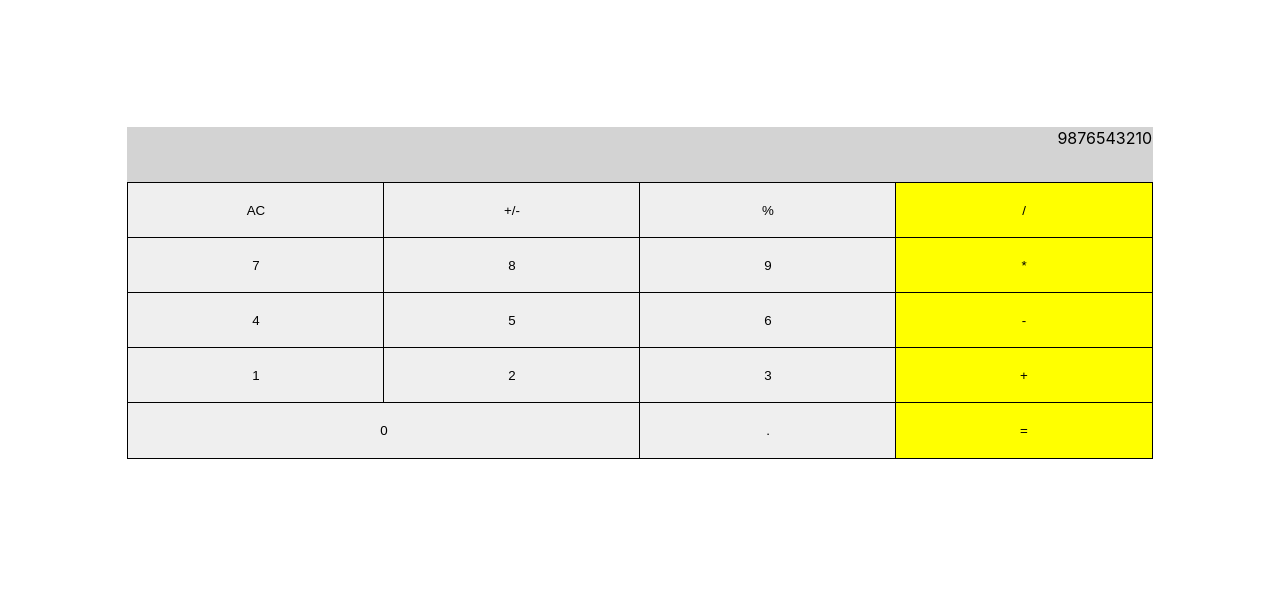
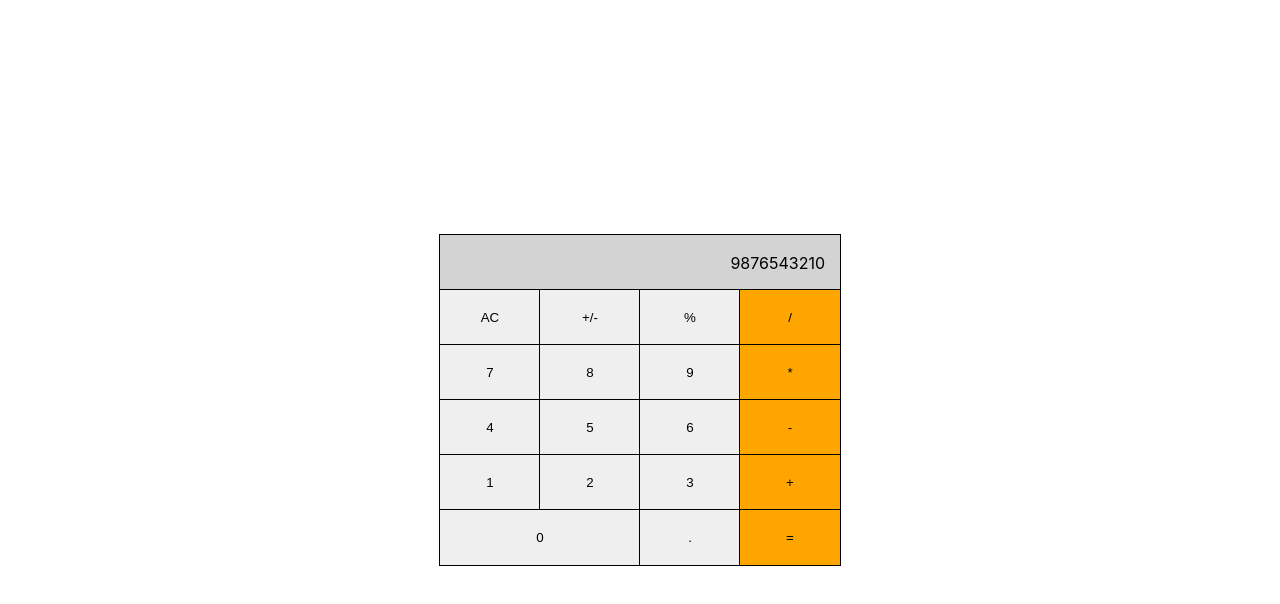
Before and after one commit to limavfabio/math-magicians, a React (Create React App) app: page / in a window 1280 px wide. Shown: the top 604 px of the page. Built offline with nearby package versions, Linux system fonts and the light colour scheme.

Commit message:
Fix design

```diff
--- a/src/App.css
+++ b/src/App.css
@@ -1,3 +1,4 @@
 main {
-  padding: 10%;
+  display: flex;
+  height: 100vh;
 }
--- a/src/App.js
+++ b/src/App.js
@@ -1,12 +1,16 @@
+/* eslint-disable react/prefer-stateless-function */
 import './App.css';
+import React from 'react';
 import Calculator from './components/Calculator';
 
-function App() {
-  return (
-    <main>
-      <Calculator />
-    </main>
-  );
+class App extends React.Component {
+  render() {
+    return (
+      <main>
+        <Calculator />
+      </main>
+    );
+  }
 }
 
 export default App;
--- a/src/styles/Calculator.css
+++ b/src/styles/Calculator.css
@@ -1,6 +1,9 @@
 .calculator-body {
   display: grid;
   grid-template: repeat(6, 1fr) / repeat(4, 1fr);
+  width: 400px;
+  margin: auto;
+  outline: 1px solid black;
 }
 
 button {
@@ -14,12 +17,15 @@ button {
 }
 
 .operator {
-  background-color: yellow;
+  background-color: orange;
 }
 
 .result {
   background-color: lightgray;
   outline: 1px solid lightgray;
-  text-align: end;
+  display: flex;
+  align-items: center;
+  justify-content: end;
+  padding-right: 15px;
   grid-column: 1/5;
 }
```
